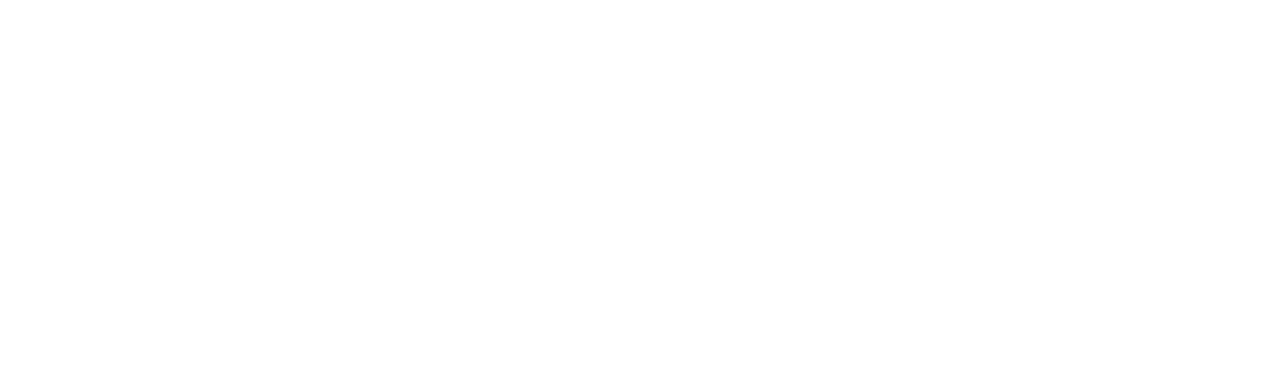
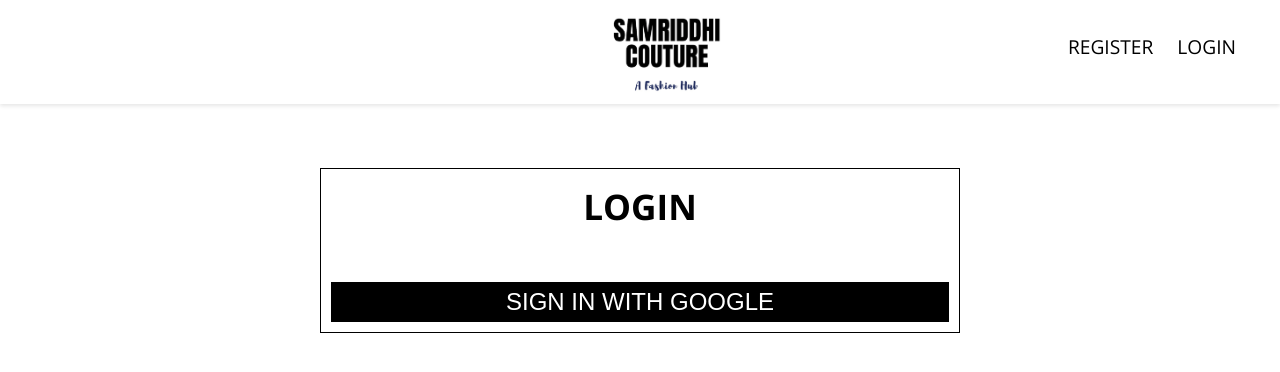
Before and after one commit to namitagarwal1209/SamriddhiCotour, a React (Create React App) app: page /login in a window 1280 px wide. Shown: the top 372 px of the page. Built offline with nearby package versions, Linux system fonts and the light colour scheme.

Commit message:
WIP - firebase module import issue

```diff
--- a/package.json
+++ b/package.json
@@ -3,9 +3,11 @@
   "version": "0.1.0",
   "private": true,
   "dependencies": {
+    "@firebase/webchannel-wrapper": "^0.5.0",
     "@testing-library/jest-dom": "^5.12.0",
     "@testing-library/react": "^11.2.7",
     "@testing-library/user-event": "^12.8.3",
+    "firebase": "^8.6.4",
     "react": "^17.0.2",
     "react-dom": "^17.0.2",
     "react-router-dom": "^5.2.0",
--- a/src/App.js
+++ b/src/App.js
@@ -1,6 +1,6 @@
-import React from 'react';
+import React, {Component} from 'react';
 import './default.scss';
-
+import {auth} from './firebase/utils';
 //import Header from './components/header'
 
 //pages
@@ -9,8 +9,40 @@
 
 import {Switch, Route} from 'react-router-dom';
 import MainLayout from './layouts/MainLayout';
+import Login from './pages/Login';
 
-function App() {
+
+const initialState = {
+  currentUser : null
+};
+
+class App extends Component {
+
+  constructor(props) {
+    super(props)
+
+    this.state = {
+       ...initialState
+    };
+  }
+/*
+  authListener = null;
+
+  componentDidMount() {
+    this.authListener = auth.onAuthStateChanged(userAuth => {
+      if (!userAuth) return;
+
+      this.setState({
+        currentUser: userAuth
+      })
+    })
+  }
+
+  componentWillUnmount() {
+    this.authListener();
+  }
+  */
+  render(){
     return (
       <div className="App">
 
@@ -26,12 +58,16 @@
                 <Registration />
               </MainLayout>
               )} />
+            <Route path='/login' render = {() => (
+                <MainLayout>
+                  <Login />
+                </MainLayout>
+                )} />
           </Switch>
-
-
-
       </div>
     );
   }
 
+}
+
 export default App;
--- /dev/null
+++ b/src/components/Signin/index.js
@@ -0,0 +1,36 @@
+import React, { Component } from 'react';
+import './style.scss';
+import Button from '../forms/Button';
+//import {signInWithGoogle} from './../../firebase/utils'
+
+class Signin extends Component {
+
+    handleSubmit = async e => {
+        e.preventDefault();
+    }
+
+    render(){
+        return (
+            <div className='signin'>
+                <div className='wrap'>
+                    <h3>LOGIN</h3>
+
+                    <div className="formWrap">
+                        <form onSubmit = {this.handleSubmit}>
+                            <div className="socialSign">
+                                <div className='row'>
+                                    <Button >
+                                        Sign In with Google
+                                    </Button>
+                                </div>
+                            </div>
+                        </form>
+                    </div>
+                </div>
+            </div>
+        )
+    }
+
+}
+
+export default Signin;
--- /dev/null
+++ b/src/components/Signin/style.scss
@@ -0,0 +1,25 @@
+.signin{
+    display: block;
+    width: 100%;
+    max-width: 40.0rem;
+    margin: 4rem auto 6rem;
+    border: 1px solid black;
+
+    .wrap{
+        padding: 10px;
+    }
+    h3{
+        font-size: 2.2rem;
+        line-height: 1;
+        font-weight: 600;
+        display: block;
+        padding: 10px;
+        text-align: center;
+        width: 100%;
+        margin: auto;
+    }
+
+    .socialSign{
+        margin: 3rem auto 0;
+    }
+}
--- /dev/null
+++ b/src/components/forms/Button/index.js
@@ -0,0 +1,12 @@
+import React from 'react';
+import './style.scss';
+
+const Button = ({children, ...otherProps}) => {
+    return (
+        <button className='btn' {...otherProps}>
+            {children}
+        </button>
+    )
+}
+
+export default Button
--- /dev/null
+++ b/src/components/forms/Button/style.scss
@@ -0,0 +1,14 @@
+.btn{
+    display: block;
+    width: 100%;
+    font-size: 1.5rem;
+    line-height: 1;
+    font-weight: 100;
+    color:white;
+    background: black;
+    padding: 0.5rem 0;
+    margin: 0 auto;
+    border: 0;
+    text-transform: uppercase;
+    cursor: pointer;
+}
--- a/src/components/header/index.js
+++ b/src/components/header/index.js
@@ -20,6 +20,11 @@
                                 Register
                             </Link>
                         </li>
+                        <li>
+                            <Link to="/login" >
+                                Login
+                            </Link>
+                        </li>
                     </ul>
                 </div>
             </div>
--- a/src/components/header/style.scss
+++ b/src/components/header/style.scss
@@ -31,11 +31,13 @@
 
         li{
             list-style-type: none;
+            display: inline-block;
+            margin-right: 1.5rem;
         }
 
         a{
             color: black;
-            font-size: 1.8rem ;
+            font-size: 1.2rem ;
             text-decoration: none;
             text-transform: uppercase;
         }
--- /dev/null
+++ b/src/firebase/config.js
@@ -0,0 +1,8 @@
+export const firebaseConfig = {
+        apiKey: "AIzaSyC0nVhwwgfO8cpb2hXhJR28KP6EVHzCpW0",
+        authDomain: "ecom-site-79908.firebaseapp.com",
+        projectId: "ecom-site-79908",
+        storageBucket: "ecom-site-79908.appspot.com",
+        messagingSenderId: "672433914745",
+        appId: "1:672433914745:web:d5634ae6e4d7b8c71f65a8"
+      };
--- /dev/null
+++ b/src/firebase/utils.js
@@ -0,0 +1,14 @@
+import firebase from 'firebase/app';
+import 'firebase/firestore';
+import 'firebase/auth';
+import { firebaseConfig } from './config';
+
+firebase.initializeApp(firebaseConfig);
+
+export const auth = firebase.auth();
+//export const firestore = firebase.firestore();
+
+//const GoogleProvider = new firebase.auth.GoogleAuthProvider();
+//GoogleProvider.setCustomParameters({ prompt: 'select_account' });
+
+//export const signInWithGoogle = () => auth.signInWithPopup(GoogleProvider);
--- /dev/null
+++ b/src/pages/Login/index.js
@@ -0,0 +1,11 @@
+import React from 'react';
+import './style.scss';
+import Signin from '../../components/Signin';
+
+const Login = props => {
+    return (
+        <Signin />
+    )
+}
+
+export default Login
```
Also changed, not shown: src/pages/Login/style.scss (added), 1 other file (tests, documents, lock files or other folders). Lines whose indentation alone changed are shown as unchanged.
